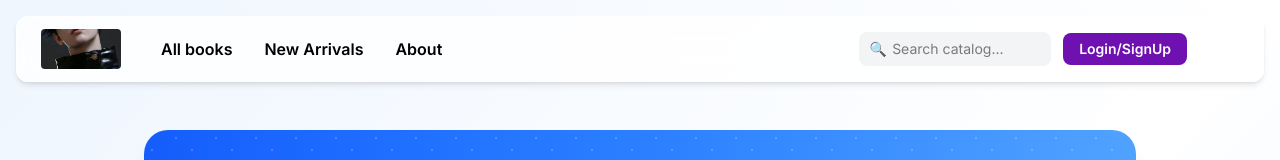
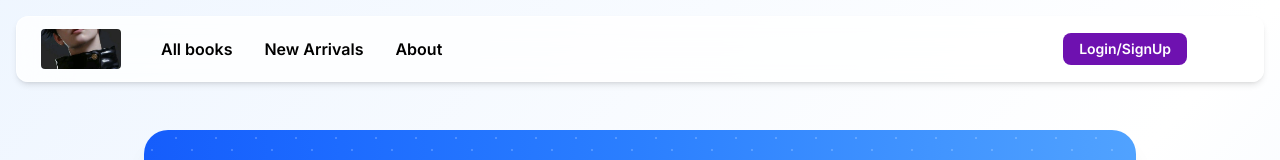
Before and after one commit to Hana-Haneefa/library_management_system, a React (Vite) app in the folder frontend/: page /profile in a window 1280 px wide. Shown: the top 160 px of the page. Built offline with nearby package versions, Linux system fonts and the light colour scheme; no server answers.

Commit message:
book fixes

```diff
--- a/frontend/src/components/navbar.jsx
+++ b/frontend/src/components/navbar.jsx
@@ -42,7 +42,11 @@ export function Navigation() {
       <nav className="sticky top-0 bg-white/80 backdrop-blur-xl m-4 overflow-hidden shadow-md rounded-xl z-50 border border-white/60">
         <div className="nav max-w-7xl mx-auto px-4 sm:px-6 h-16 flex items-center justify-between">
           <div className="logo flex items-center h-10 gap-10">
-            <img src={logo} alt="myLogo" className="h-10 w-20 object-cover rounded" />
+            <img
+              src={logo}
+              alt="myLogo"
+              className="h-10 w-20 object-cover rounded"
+            />
             <ul className="nav-links hidden md:flex space-x-8 items-center text-white">
               <li
                 onClick={() => navigate("/all-books")}
@@ -60,21 +64,6 @@ export function Navigation() {
           </div>
 
           <div className="flex items-center gap-3">
-            {/* Desktop Search Bar (always visible when desktop, for both logged in and logged out) */}
-            <div className="hidden sm:block relative">
-              <span className="absolute inset-y-0 left-0 pl-2.5 flex items-center pointer-events-none text-gray-400 text-sm">
-                🔍
-              </span>
-              <input
-                type="search"
-                placeholder="Search catalog..."
-                value={navSearch}
-                onChange={(e) => setNavSearch(e.target.value)}
-                onKeyDown={handleSearchKeyDown}
-                className="py-1.5 pl-8 pr-3 w-48 focus:w-64 rounded-lg bg-gray-100 text-black text-sm focus:outline-none focus:ring-2 focus:ring-purple-600 focus:bg-white transition-all duration-300 border border-transparent focus:border-transparent"
-              />
-            </div>
-
             {user ? (
               <div className="flex items-center gap-2 text-md">
                 <input
```
